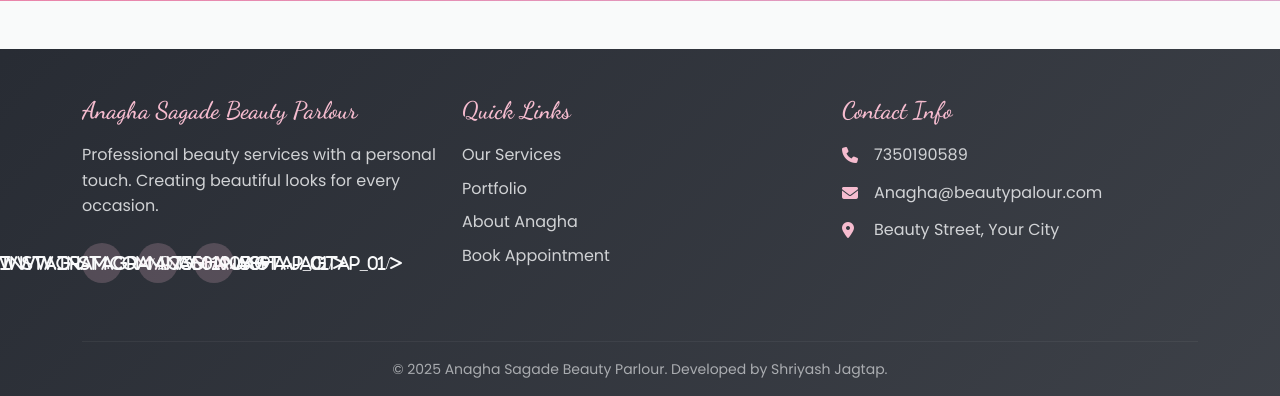
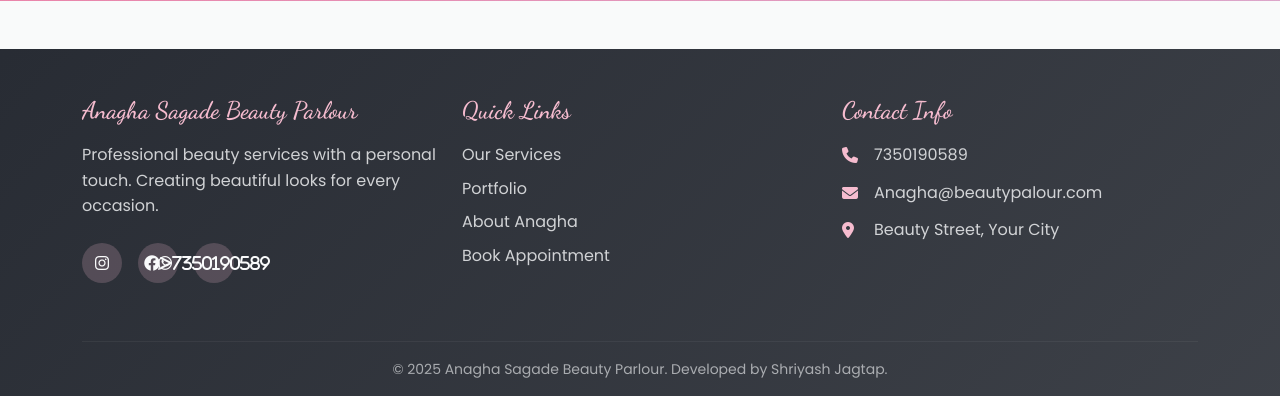
Before and after one commit to ShriyashAngadJagtap/Anagha-Beauty-Parlour, a Flask app: page /about in a window 1280 px wide. Shown: the part 4722-5118 px from the top of the page. Run offline with Flask 3, Linux system fonts and the light colour scheme.

Commit message:
Update base.html

```diff
--- a/templates/base.html
+++ b/templates/base.html
@@ -87,8 +87,8 @@
                     <h5 class="footer-title">Anagha Sagade Beauty Parlour</h5>
                     <p class="footer-text">Professional beauty services with a personal touch. Creating beautiful looks for every occasion.</p>
                     <div class="social-links">
-                        <a href="#" class="social-link"><i class="fab fa-instagram">https://www.instagram.com/anagha.jagtap_01/></i></a>
-                        <a href="#" class="social-link"><i class="fab fa-facebook">https://www.instagram.com/anagha.jagtap_01/></i></a>
+                        <a href="#" class="social-link"><i class="fab fa-instagram"></i></a>
+                        <a href="#" class="social-link"><i class="fab fa-facebook">></i></a>
                         <a href="#" class="social-link"><i class="fab fa-whatsapp">7350190589</i></a>
                     </div>
                 </div>
```
